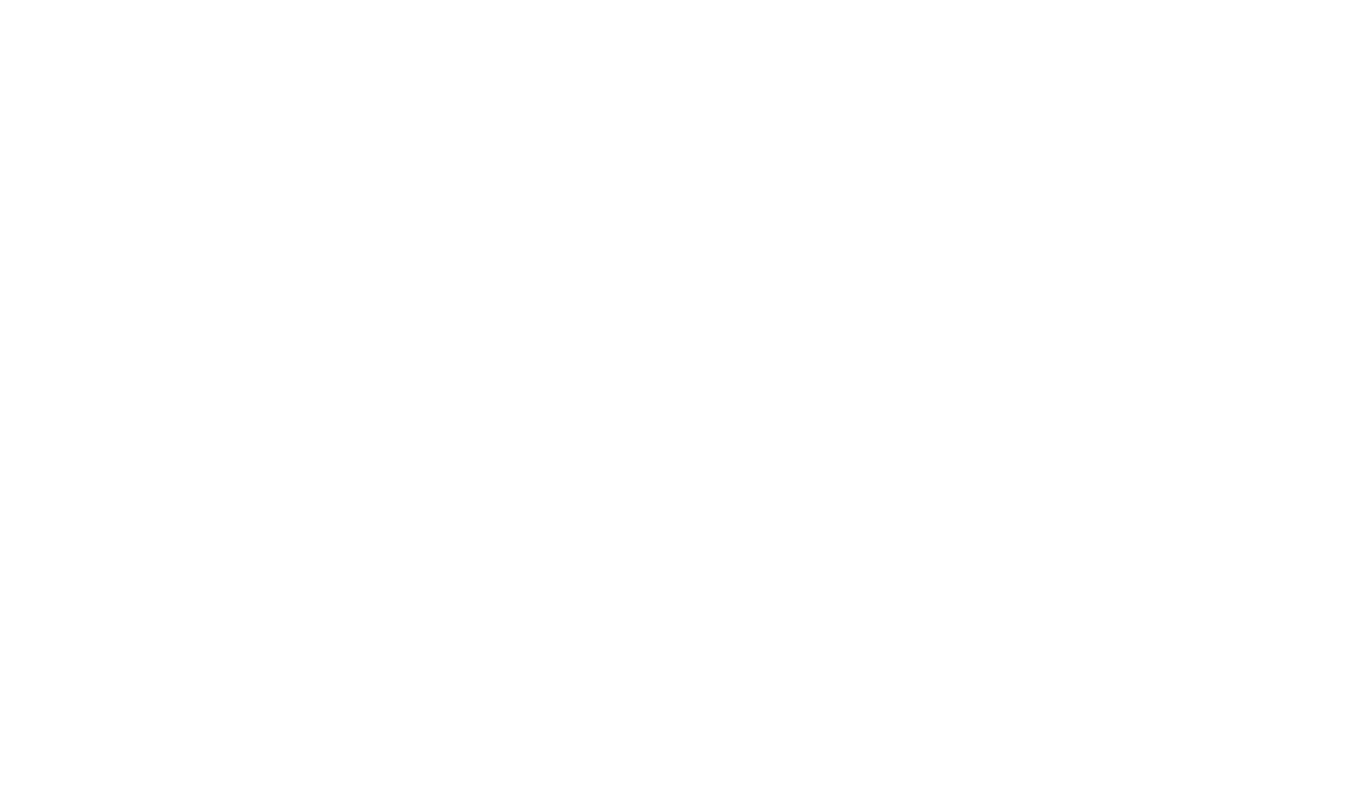
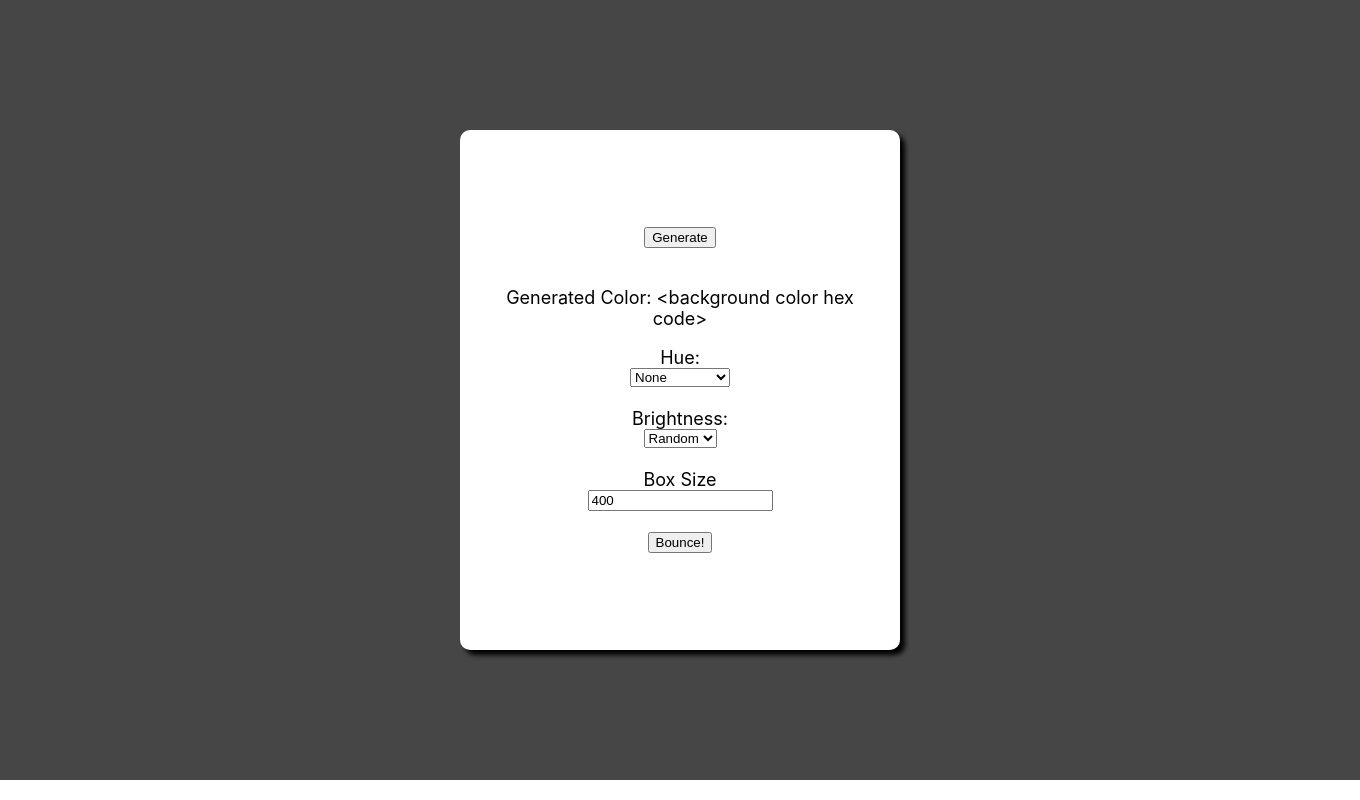
Before and after one commit to hoferit/react-random-color-generator, a React app: page / in a window 1280 px wide. Shown: the whole page, 1360 px wide, since content can reach past the window. Built offline with nearby package versions, Linux system fonts and the light colour scheme; the HTML template or start-up script is replaced by a standard one.

Commit message:
First big draft, only small bugfix on bounce button needed

```diff
--- a/package.json
+++ b/package.json
@@ -3,8 +3,10 @@
   "version": "0.1.0",
   "private": true,
   "dependencies": {
+    "@emotion/react": "^11.10.8",
     "@testing-library/user-event": "^13.2.1",
     "@upleveled/react-scripts": "5.0.4",
+    "randomcolor": "^0.6.2",
     "react": "^18.2.0",
     "react-dom": "^18.2.0"
   },
@@ -33,6 +35,7 @@
     ]
   },
   "devDependencies": {
+    "@types/randomcolor": "^0.5.7",
     "@types/react": "^18.2.0",
     "@types/react-dom": "^18.2.1",
     "@types/testing-library__jest-dom": "^5.14.5",
--- a/src/App.css
+++ b/src/App.css
@@ -1,3 +1,45 @@
 .App {
-  text-align: center;
+  background-color: #464646;
+  margin: 0;
+  padding: 40px;
+  height: calc(100vh - 100px);
+  width: 100%;
+  display: flex;
+  align-items: center;
+  justify-content: center;
+  flex-direction: column;
+  overflow: hidden;
 }
+
+body {
+  margin: 0;
+}
+
+.x {
+  animation: x 5s linear infinite alternate;
+}
+
+.y {
+  animation: y 2s linear infinite alternate;
+}
+
+@keyframes x {
+  100% {
+    transform: translateX(100%);
+  }
+}
+
+@keyframes y {
+  100% {
+    transform: translateY(100%);
+  }
+}
+.App > div > p {
+  font-size: 25px;
+}
+.App > div > button {
+  width: 150px;
+  height: 80px;
+  font-size: 25px;
+  border-radius: 10px;
+}
--- a/src/App.js
+++ b/src/App.js
@@ -1,3 +1,111 @@
 import './App.css';
+/** @jsxImportSource @emotion/react */
+import { css } from '@emotion/react';
+import randomColor from 'randomcolor';
+import { useState } from 'react';
 
-export default function App() {}
+// using emotion to set css properties for basic style for my box
+const baseBoxStyles = css`
+  transition: background-color 0.5s ease;
+  background-color: #9e9e9e;
+  padding: 60px 20px;
+  border-radius: 10px;
+  width: 400px;
+  height: 400px;
+  font-size: 18px;
+  display: flex;
+  flex-direction: column;
+  justify-content: center;
+  align-items: center;
+  text-align: center;
+  box-shadow: 5px 5px 5px;
+`;
+
+// save animation conditional to variable to integrate easier into emotion css
+// outside of the element because of emotion best practices
+// const bounceCondition = css`
+//   animation: ${bounce} 12s linear infinite;
+// `;
+
+export default function App() {
+  // set State variables for background color, text, and hue/brightness select fields
+  const [bgColor, setBgColor] = useState('#ffffff');
+  const [text, setText] = useState(
+    'Generated Color: <background color hex code>',
+  );
+  const [brightness, setBrightness] = useState('random');
+  const [hue, setHue] = useState('');
+  // state variable for generating box
+  const [size, setSize] = useState(400);
+  // state variable defining bouncing state
+  // const [isBouncing, setIsBouncing] = useState(false);
+  // state variable to toggle classes
+  const [classes, setClasses] = useState({ inner: '', outer: '' });
+  // function to handle class button click
+  const handleClick = () => {
+    setClasses({ inner: 'y', outer: 'x' });
+  };
+  // function to update size state variable:
+  const handleChange = (e) => {
+    setSize(e.target.value);
+  };
+
+  // function to set up variables for the generated color and
+  // to set up the text content displaying the same color
+  const changeColor = () => {
+    const newColor = randomColor({
+      // use hue only when not empty
+      hue: hue || undefined,
+      luminosity: brightness,
+    });
+    setBgColor(newColor);
+    setText(`Generated Color: <${newColor}>`);
+  };
+
+  return (
+    <div className="App">
+      <div className={classes.outer}>
+        <div // combine the base css settings with dynamic variables inside the JSX with emotion
+          className={classes.inner}
+          css={css`
+            ${baseBoxStyles};
+            background-color: ${bgColor};
+            width: ${size}px;
+            height: ${size}px;
+          `}
+        >
+          <button onClick={changeColor}>Generate</button>
+          <br />
+          <p>{text}</p>
+          Hue:
+          <select value={hue} onChange={(e) => setHue(e.target.value)}>
+            <option value="">None</option>
+            <option value="red">Red</option>
+            <option value="orange">Orange</option>
+            <option value="yellow">Yellow</option>
+            <option value="green">Green</option>
+            <option value="blue">Blue</option>
+            <option value="purple">Purple</option>
+            <option value="pink">Pink</option>
+            <option value="monochrome">Monochrome</option>
+          </select>
+          <br />
+          Brightness:
+          <select
+            value={brightness}
+            onChange={(e) => setBrightness(e.target.value)}
+          >
+            <option value="random">Random</option>
+            <option value="bright">Bright</option>
+            <option value="dark">Dark</option>
+          </select>
+          <br />
+          Box Size
+          <input type="number" value={size} onChange={handleChange} />
+          <br />
+          <button onClick={handleClick}>Bounce!</button>
+        </div>
+      </div>
+    </div>
+  );
+}
```
Also changed, not shown: 2 other files (tests, documents, lock files or other folders).
